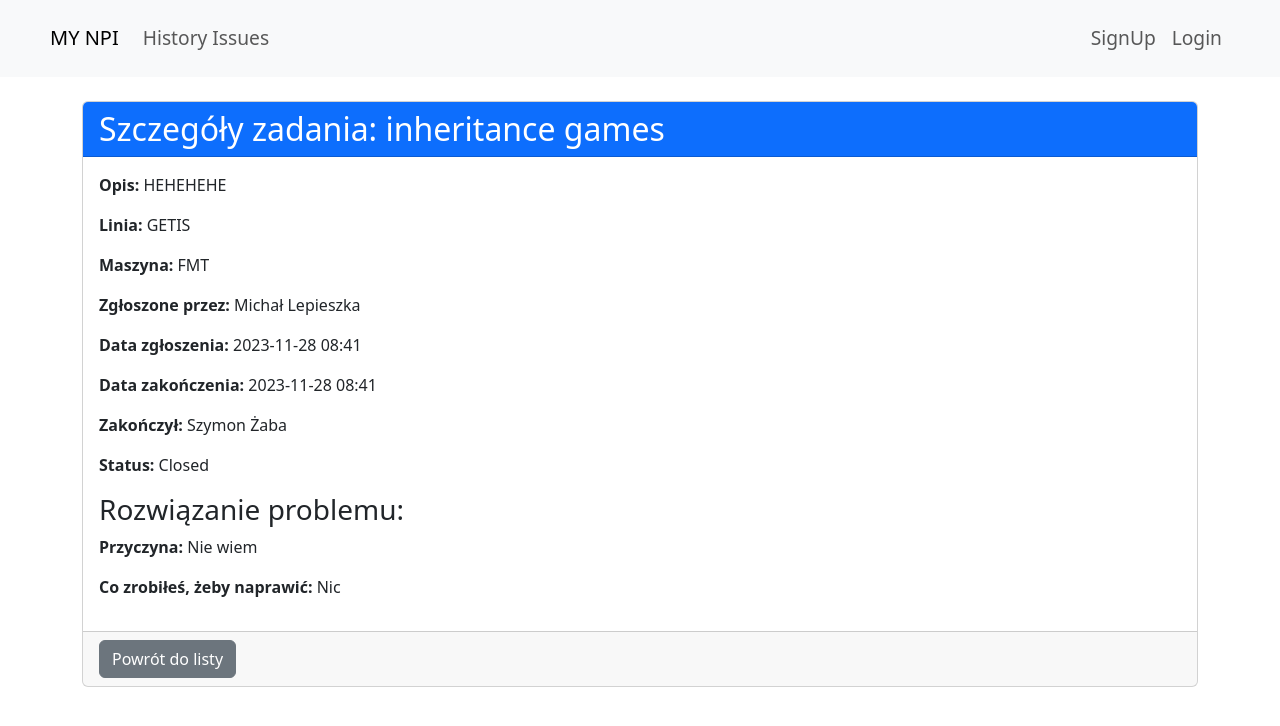
After one commit to Szabson123/For_NPI, a Django app: page /user_profile/issue/48/ in a window 1280 px wide. The commit adds this page. Shown: the top 726 px of the page. Run offline with Django 4.2, Linux system fonts and the light colour scheme; data comes from the database, SQL or seed files in the repository; both versions use the stored data as it was after the commit.

Commit message:
Done DetailView

```diff
--- a/for_npi/user_profile/admin.py
+++ b/for_npi/user_profile/admin.py
@@ -1,4 +1,5 @@
 from django.contrib import admin
-from .models import Task, ProductionIssue
+from .models import Task, ProductionIssue, IssueFix
 admin.site.register(Task)
 admin.site.register(ProductionIssue)
+admin.site.register(IssueFix)
--- a/for_npi/user_profile/templates/user_profile/history_issue_list.html
+++ b/for_npi/user_profile/templates/user_profile/history_issue_list.html
@@ -46,7 +46,7 @@
             {% else %}
                 <td>None</td>
             {% endif %}
-            <td class="text-center"><a href="#" class="btn btn-primary btn-sm">View</a></td>
+            <td class="text-center"><a href="{% url 'user_profile:issue_detail' issue.id %}" class="btn btn-primary btn-sm">View</a></td>
         </tr>
         {% endfor %}
     </tbody>
--- /dev/null
+++ b/for_npi/user_profile/templates/user_profile/issue_detail.html
@@ -0,0 +1,35 @@
+{% extends "user_profile/base.html" %}
+
+{% block content %}
+<div class="container mt-4">
+    <div class="card">
+        <div class="card-header bg-primary text-white">
+            <h2 class="mb-0">Szczegóły zadania: {{ issue.title }}</h2>
+        </div>
+        <div class="card-body">
+            <p><strong>Opis:</strong> {{ issue.description }}</p>
+            <p><strong>Linia:</strong> {{ issue.line }}</p>
+            <p><strong>Maszyna:</strong> {{ issue.machine }}</p>
+            <p><strong>Zgłoszone przez:</strong> {{ issue.reported_by.get_full_name }}</p>
+            <p><strong>Data zgłoszenia:</strong> {{ issue.report_date|date:"Y-m-d H:i" }}</p>
+            {% if issue.completed_date %}
+            <p><strong>Data zakończenia:</strong> {{ issue.report_date|date:"Y-m-d H:i" }}</p>
+            <p><strong>Zakończył:</strong> {{ issue.accepted_by.get_full_name }} </p>
+            {% endif %}
+
+            <p><strong>Status:</strong> {{ issue.get_status_display }}</p>
+
+            {% if issue_fix %}
+            <h3 class="mt-3">Rozwiązanie problemu:</h3>
+            <p><strong>Przyczyna:</strong> {{ issue_fix.cause }}</p>
+            <p><strong>Co zrobiłeś, żeby naprawić:</strong> {{ issue_fix.action }}</p>
+            {% else %}
+            <p>Brak zapisanych rozwiązań dla tego zgłoszenia.</p>
+            {% endif %}
+        </div>
+        <div class="card-footer">
+            <a href="{% url 'user_profile:history_issue_list' %}" class="btn btn-secondary">Powrót do listy</a>
+        </div>
+    </div>
+</div>
+{% endblock %}
--- a/for_npi/user_profile/urls.py
+++ b/for_npi/user_profile/urls.py
@@ -29,4 +29,5 @@ urlpatterns = [
     path('history_issue_list/', views.history_issue_list, name='history_issue_list'),
 
     path('issue/<int:issue_id>/fix/', views.issue_fix_create_view, name='issue_fix_create'),
+    path('issue/<int:issue_id>/', views.issue_detail_view, name='issue_detail'),
 ]
--- a/for_npi/user_profile/views.py
+++ b/for_npi/user_profile/views.py
@@ -270,3 +270,15 @@ def issue_fix_create_view(request, issue_id):
         form = IssueFixForm()
 
     return render(request, 'user_profile/issue_fix_form.html', {'form': form, 'issue': issue})
+
+
+
+
+def issue_detail_view(request, issue_id):
+    issue = get_object_or_404(ProductionIssue, id=issue_id)
+    issue_fix = IssueFix.objects.filter(production_issue=issue).first()
+
+    return render(request, 'user_profile/issue_detail.html', {
+        'issue': issue,
+        'issue_fix': issue_fix,
+    })
```
Also changed, not shown: for_npi/db.sqlite3.
